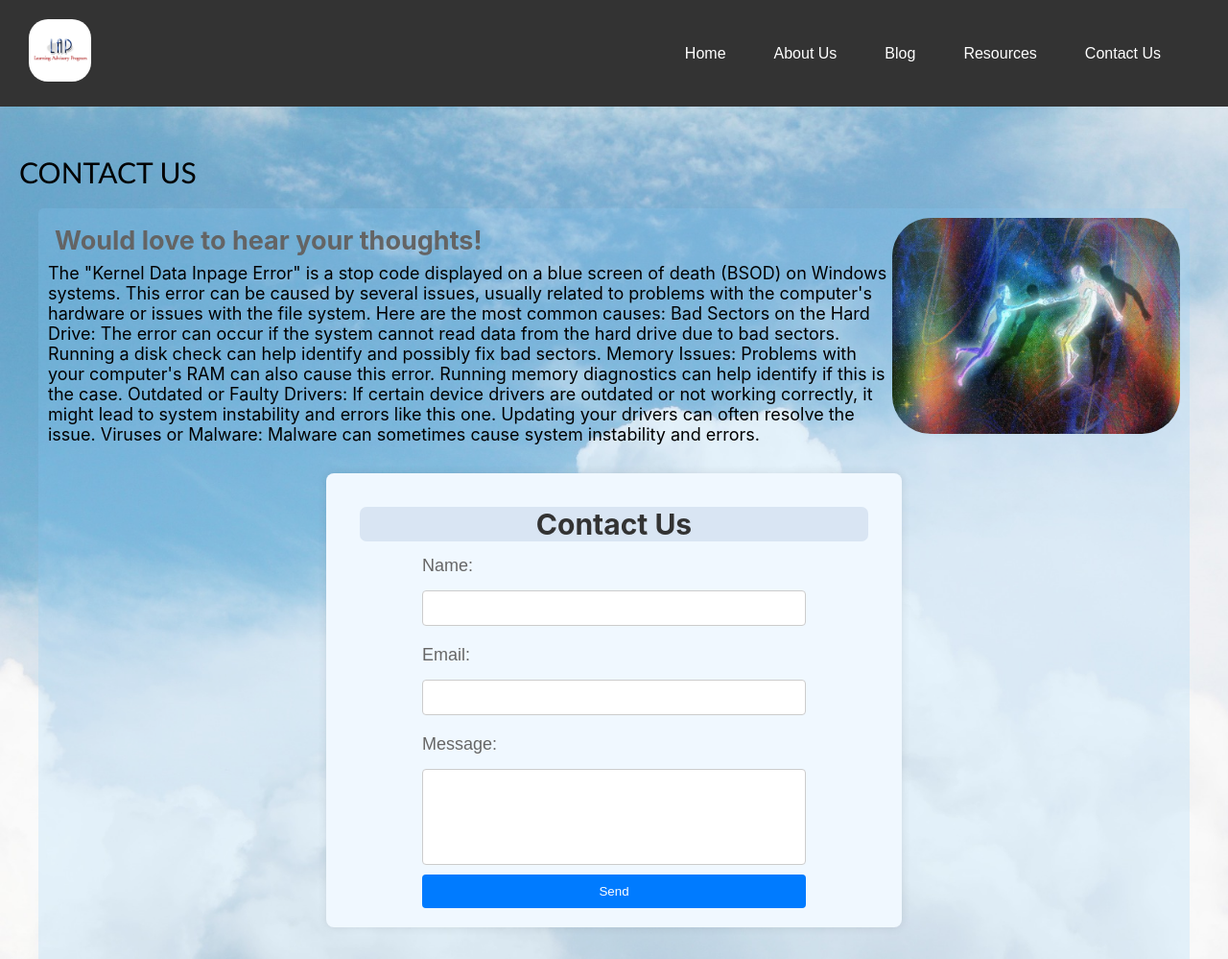
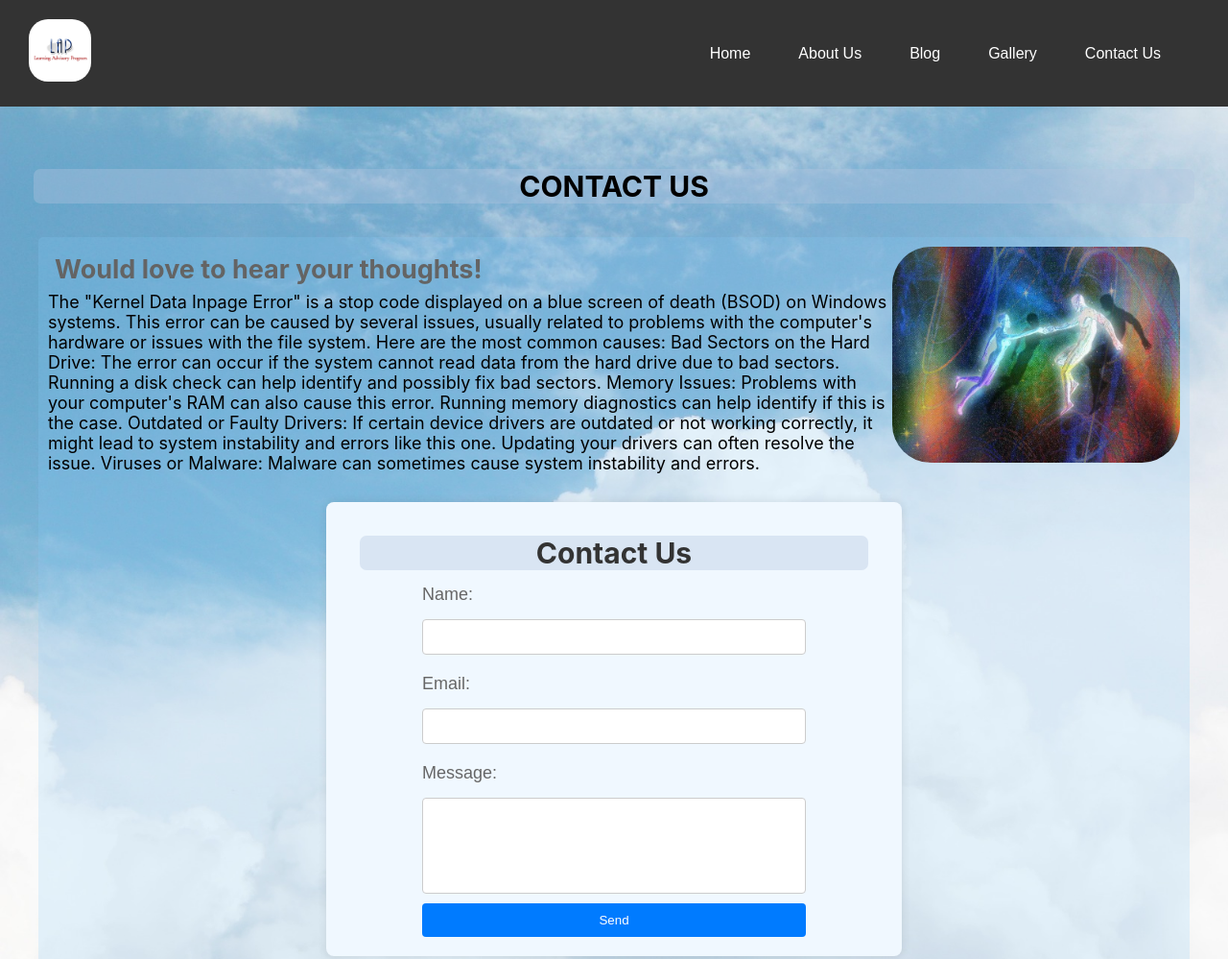
Before and after one commit to leshadya/leshadya.github.io, a plain HTML site: page project/contact_us.html in a window 1280 px wide. Shown: the top 999 px of the page at 96% size. Drawn offline with nearby package versions, Linux system fonts and the light colour scheme.

Commit message:
Update contact_us.html

```diff
--- a/project/contact_us.html
+++ b/project/contact_us.html
@@ -28,7 +28,7 @@
             <li><a href="./index.html">Home</a></li>
             <li><a href="./about_us.html">About Us</a></li>
             <li><a href="./blog.html">Blog</a></li>
-            <li><a href="./resources.html">Resources</a></li>
+            <li><a href="./resources.html">Gallery</a></li>
             <li><a href="./contact_us.html">Contact Us</a></li>
         </ul>
     </nav>
@@ -38,7 +38,7 @@
 <div id="container">
     <main>
         <!-- Contact page title -->
-        <h1>CONTACT US</h1>
+        <h2>CONTACT US</h2>
         <div class="column">
             <div class="main-homepage">
                 <!-- Image related to contacting the organization -->
```
